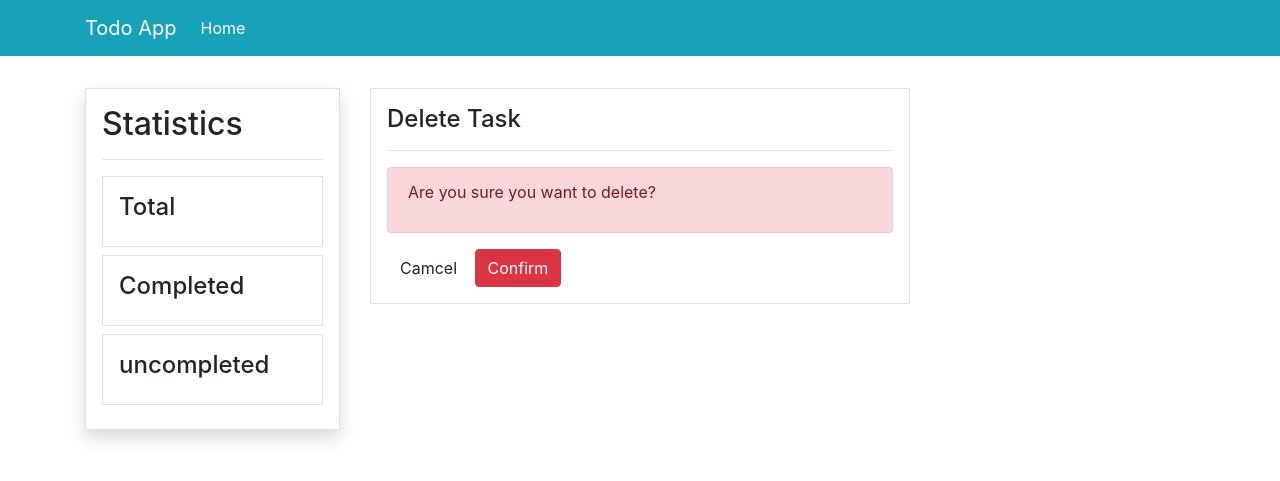
After one commit to royaleddie/django-to-do-app, a Django app: page /delete/4 in a window 1280 px wide. The commit adds this page. Shown: the top 481 px of the page. Run offline with Django 4.2, Linux system fonts and the light colour scheme; data comes from the database, SQL or seed files in the repository; both versions use the stored data as it was after the commit; some libraries are stand-ins or nearby versions.

Commit message:
new changes

```diff
--- a/templates/partials/aside.html
+++ b/templates/partials/aside.html
@@ -1,4 +1,4 @@
-<div class="border p-3">
+<div class="border p-3 shadow">
     <h2>Statistics</h2>
     <hr>
     <div class="border p-3 mb-2">
--- a/templates/partials/base.html
+++ b/templates/partials/base.html
@@ -7,6 +7,8 @@
 
     <!-- Bootstrap CSS -->
     <link rel="stylesheet" href="https://cdn.jsdelivr.net/npm/bootstrap@4.6.1/dist/css/bootstrap.min.css" integrity="sha384-zCbKRCUGaJDkqS1kPbPd7TveP5iyJE0EjAuZQTgFLD2ylzuqKfdKlfG/eSrtxUkn" crossorigin="anonymous">
+
+    <link rel="stylesheet" href="https://cdnjs.cloudflare.com/ajax/libs/font-awesome/6.1.1/css/all.min.css" integrity="sha512-KfkfwYDsLkIlwQp6LFnl8zNdLGxu9YAA1QvwINks4PhcElQSvqcyVLLD9aMhXd13uQjoXtEKNosOWaZqXgel0g==" crossorigin="anonymous" referrerpolicy="no-referrer" />
 
     <title>{% block title %}{% endblock %}</title>
   </head>
--- a/templates/partials/nav.html
+++ b/templates/partials/nav.html
@@ -11,7 +11,7 @@
     <div class="collapse navbar-collapse text-white" id="navbarSupportedContent">
       <ul class="navbar-nav mr-auto">
         <li class="nav-item active">
-          <a class="nav-link text-white" href="#">Home <span class="sr-only">(current)</span></a>
+          <a class="nav-link text-white" href="{% url 'todo-index' %}">Home <span class="sr-only">(current)</span></a>
         </li>
       </ul>
     </div>
--- /dev/null
+++ b/templates/todo/delete.html
@@ -0,0 +1,20 @@
+{% extends 'partials/base.html' %}
+{% block title %}Todo App{% endblock %}
+{% load crispy_forms_tags %}
+{% block content %}
+    <div class="border p-3">
+        <h4>Delete Task</h4>
+        <hr>
+        <div class="alert alert-danger">
+            <p>Are you sure you want to delete?</p>
+        </div>
+        <form method="POST">
+            {% csrf_token %}
+            <a class="btn ntn-secondary" href="{% url 'todo-index' %}">Camcel</a>
+            <input class="btn btn-danger" type="submit" value="Confirm">
+        </form>
+
+
+
+    </div>
+{% endblock %}
--- a/todoapp/forms.py
+++ b/todoapp/forms.py
@@ -2,6 +2,7 @@
 from .models import Task
 
 class TaskForm(forms.ModelForm):
+    content = forms.CharField(label='', widget=forms.TextInput(attrs={'placeholder':'Add task here...'}))
     class Meta:
         model = Task
         fields = ['content']
--- a/todoapp/urls.py
+++ b/todoapp/urls.py
@@ -3,5 +3,6 @@
 
 urlpatterns = [
     path('', views.index, name ='todo-index'),
-    path('update/<int:pk>', views.update, name='todo-update')
+    path('update/<int:pk>', views.update, name='todo-update'),
+    path('delete/<int:pk>', views.delete, name='todo-delete'),
 ]
--- a/todoapp/views.py
+++ b/todoapp/views.py
@@ -42,3 +42,11 @@
         'form':form
     }
     return render(request, 'todo/update.html', context)
+
+
+def delete(request, pk):
+    todo = Task.objects.get(id=pk)
+    if request.method== 'POST':
+        todo.delete()
+        return redirect('/')
+    return render(request, 'todo/delete.html')
```
Also changed, not shown: templates/todo/index.html (+6 -2 lines), db.sqlite3.
